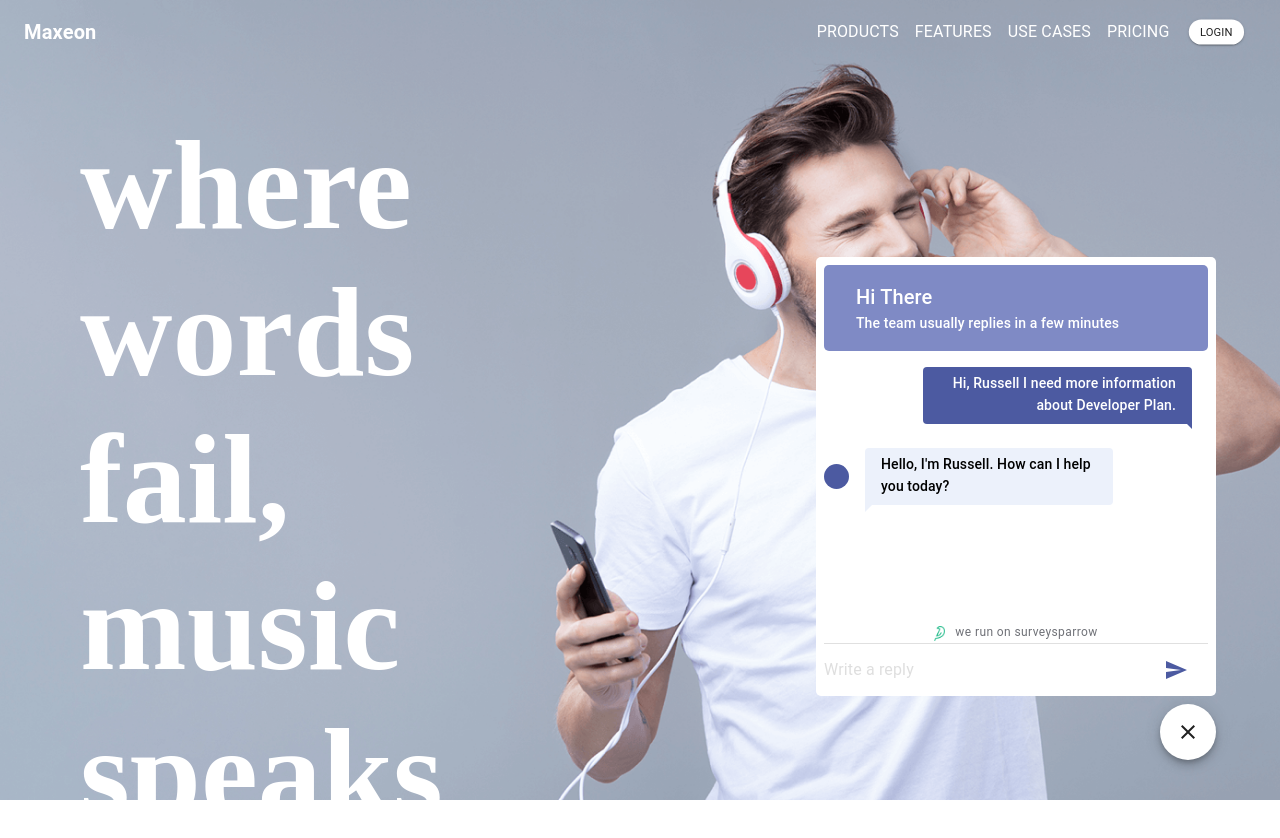
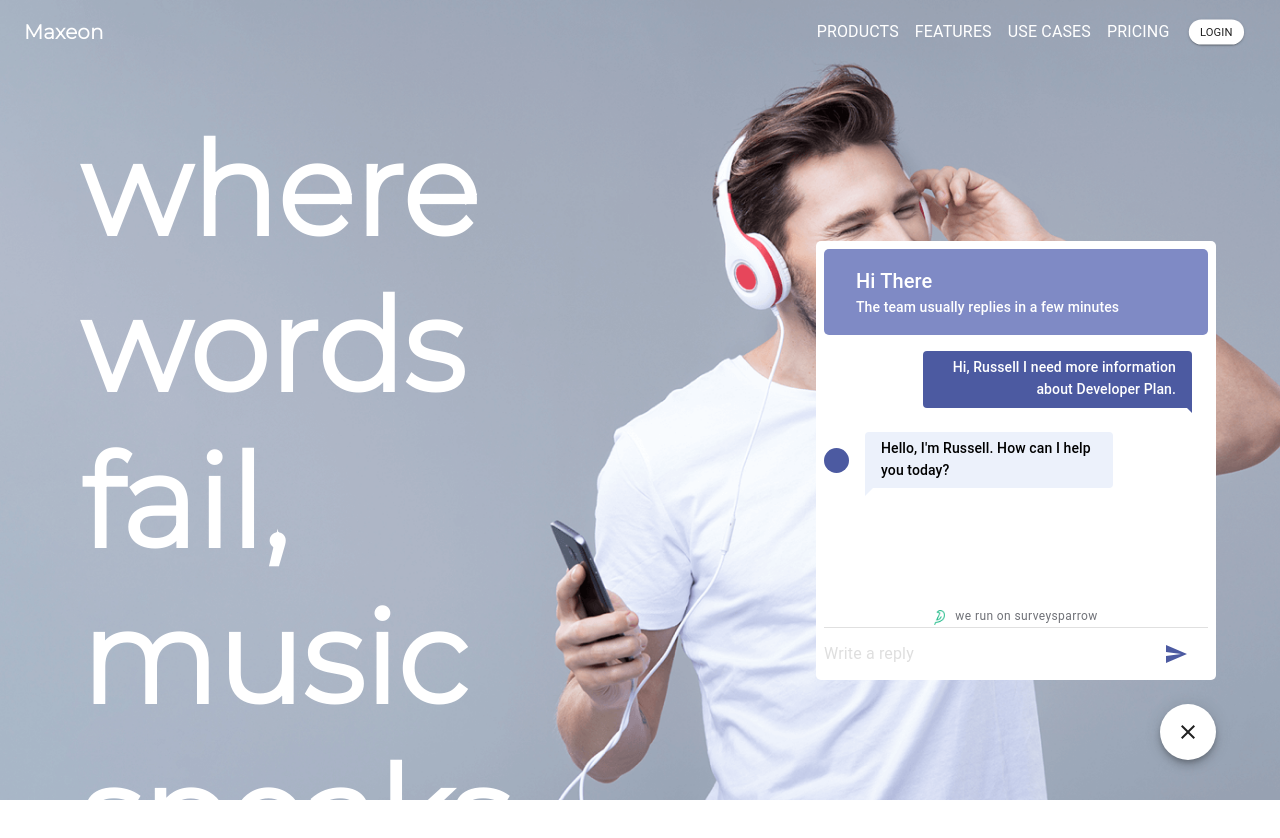
Before and after one commit to ajaynair1998/Maxeon-website-Design, a Next.js app: page / in a window 1280 px wide. Both pictures are taken after a click on the button "add". Shown: the top 838 px of the page. Built offline with nearby package versions, Linux system fonts and the light colour scheme.

Commit message:
add animations

```diff
--- a/pages/index.js
+++ b/pages/index.js
@@ -100,7 +100,7 @@ function Home(props) {
           <Grow
             in={chatBoxState}
             style={{ transformOrigin: "0 0 0" }}
-            {...(chatBoxState ? { timeout: 500 } : {})}
+            {...(chatBoxState ? { timeout: 1000 } : {})}
           >
             <Grid
               sx={{
@@ -130,7 +130,7 @@ function Home(props) {
           <Grow
             in={!chatBoxState}
             style={{ transformOrigin: "0 0 0" }}
-            {...(chatBoxState ? { timeout: 500 } : {})}
+            {...(chatBoxState ? { timeout: 1000 } : {})}
           >
             <Grid
               sx={{
@@ -156,11 +156,15 @@ function Home(props) {
             </Grid>
           </Grow>
 
-          <Collapse in={chatBoxState}>
+          <Grow
+            in={chatBoxState}
+            style={{ transformOrigin: "0 0 50%" }}
+            {...(chatBoxState ? { timeout: 1000 } : {})}
+          >
             <Box
               sx={{
                 position: "fixed",
-                bottom: "13vh",
+                bottom: "15vh",
                 right: "5vw",
                 zIndex: "50",
                 width: "400px",
@@ -170,7 +174,7 @@ function Home(props) {
                 <Chats />
               </Grid>
             </Box>
-          </Collapse>
+          </Grow>
           <Box
             sx={{
               top: "7rem",
--- a/styles/globals.css
+++ b/styles/globals.css
@@ -5,6 +5,7 @@ body {
 
 * {
   box-sizing: border-box;
+  font-family: "Montserrat", "Roboto", sans-serif;
 }
 
 .li.chat-left,
```
